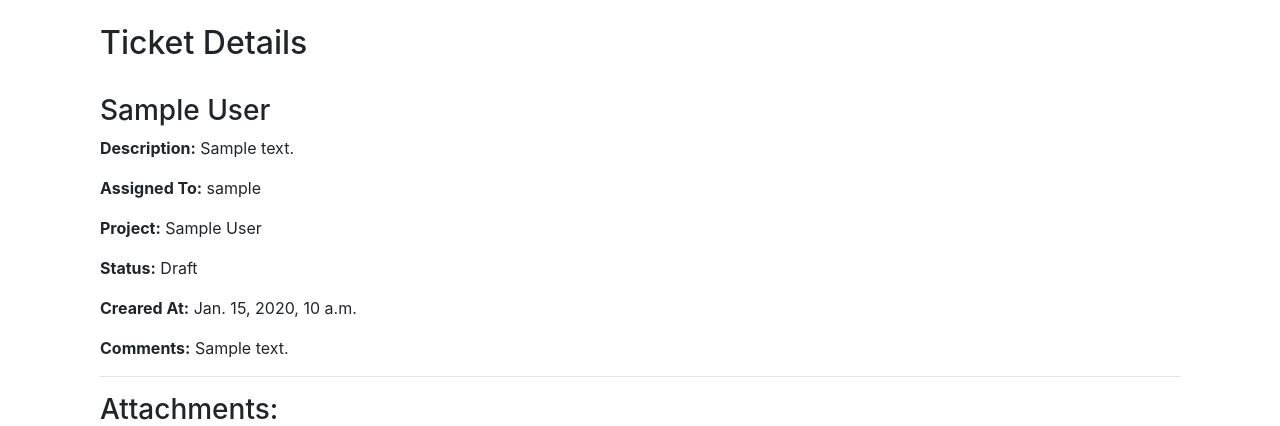
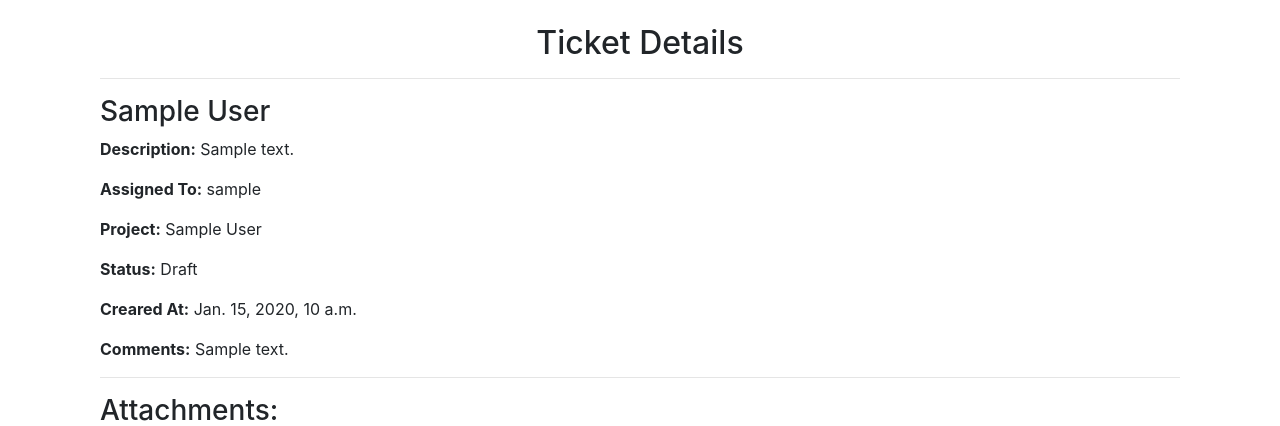
Before and after one commit to vdtheone/Ticketing_System, a Django app: page /accounts/ticket/1/ in a window 1280 px wide. Shown: the part 56-482 px from the top of the page. Run offline with Django 5.2, Linux system fonts and the light colour scheme; a user stored in the database is signed in; tables that the repository leaves empty hold one stand-in row (values such as "Sample post"); some libraries are stand-ins or nearby versions.

Commit message:
center Ticket Details

```diff
--- a/ticketing_system/accounts/templates/ticket_detail.html
+++ b/ticketing_system/accounts/templates/ticket_detail.html
@@ -4,7 +4,7 @@ Ticket Details
 {% endblock %}
 
 {% block content %}
-        <h2>Ticket Details</h2><br>
+        <h2 class="text-center">Ticket Details</h2><hr>
         <h3>{{ ticket.name }}</h3>
         <p><strong>Description:</strong> {{ ticket.description }}</p>
         <p><strong>Assigned To:</strong> {{ ticket.assigned_to }}</p>
```
